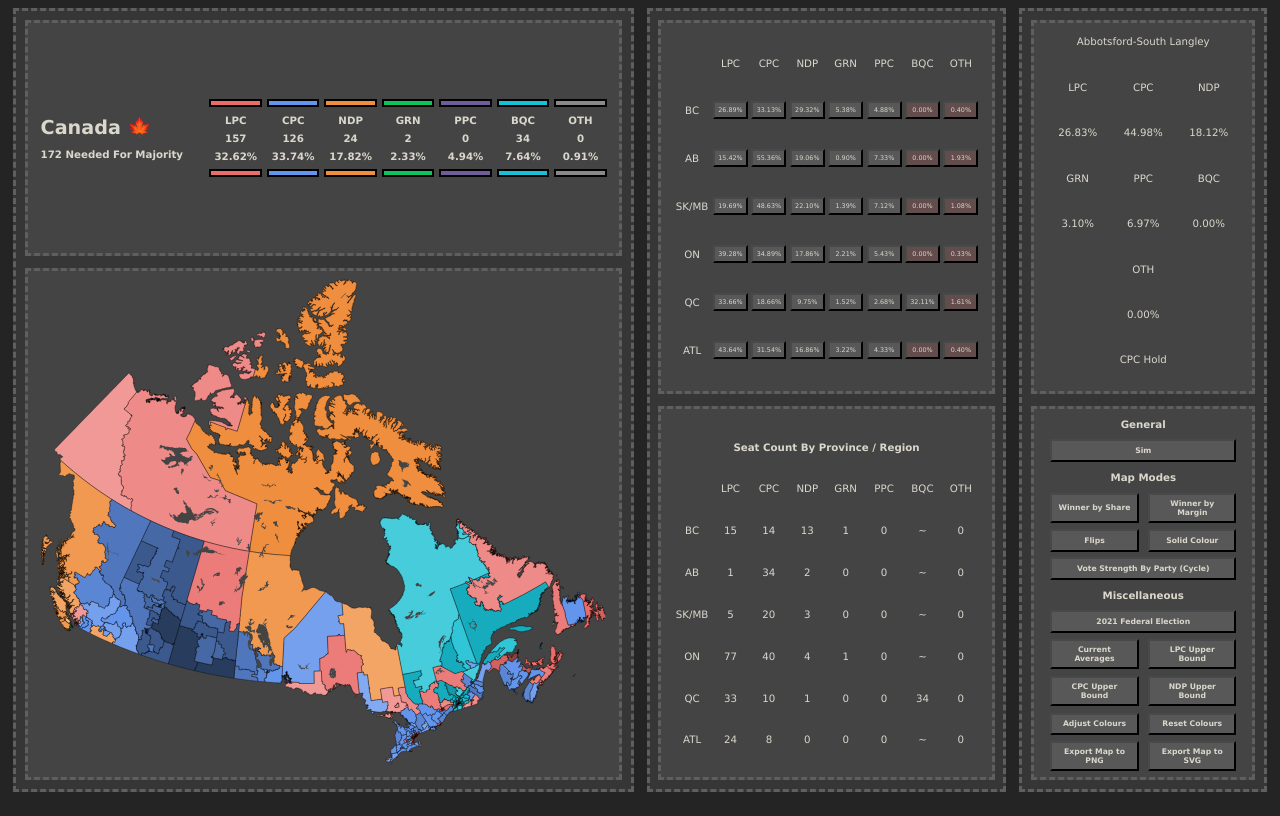
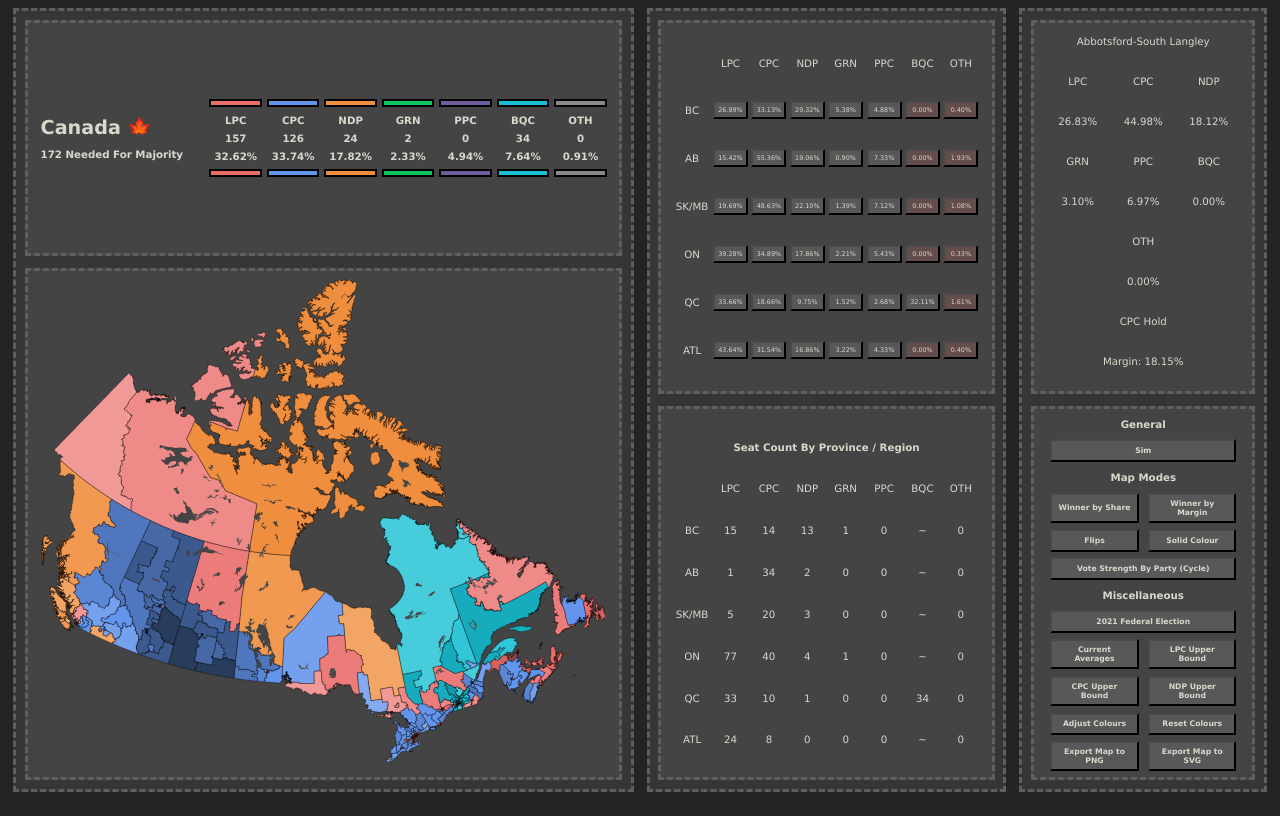
Before and after one commit to alx1010/parlasim-2, a plain HTML site: page index.html in a window 1280 px wide. Drawn offline with Linux system fonts and the light colour scheme.

Commit message:
added margin in clicked seat info

```diff
--- a/index.html
+++ b/index.html
@@ -200,6 +200,7 @@
 						<p style="grid-area: 6 / 1 / 6 / 4">OTH</p>
 						<p class="seatVote" style="grid-area: 7 / 1 / 7 / 4">~~.~%</p>
 						<p id="FlipInfo" style="grid-area: 8 / 1 / 8 / 4">PRTY FLIP / HOLD</p>
+						<p id="MarginInfo" style="grid-area: 9 / 1 / 9 / 4">MARGIN: ~~.~%</p>
 					</div>
 					<div id="fr-box-bottom">
 						<p style="grid-area: 1 / 1 / 1 / 3">General</p>
--- a/script.js
+++ b/script.js
@@ -131,6 +131,7 @@ function InitializeSeatVoteText() {
 }
 
 var FlipInfo = document.getElementById("FlipInfo");
+var MarginInfo = document.getElementById("MarginInfo");
 
 function ClickSeat(click) {
 	document.getElementById("SeatName").innerText = seats.name[click];
@@ -146,6 +147,8 @@ function ClickSeat(click) {
 	} else if (initSeatWinner[click] != seatWinner[click]) {
 		FlipInfo.innerText = initSeatWinner[click].toUpperCase() + " --> " + seatWinner[click].toUpperCase() + " Flip";
 	}
+
+	MarginInfo.innerText = "Margin: " + fourDecRound(seatMargin[click] * 100).toFixed(2) + "%";
 }
 
 function RefreshSeatClick() {
--- a/styles.css
+++ b/styles.css
@@ -140,7 +140,7 @@ body {
 	background-color: var(--box-colour);
 	display: grid;
 	grid-template-columns: repeat(3, 33%);
-	grid-template-rows: repeat(8, 12.5%);
+	grid-template-rows: repeat(9, 11%);
 	padding: 1% 5%;
 	box-sizing: border-box;
 	justify-items: center;
```
